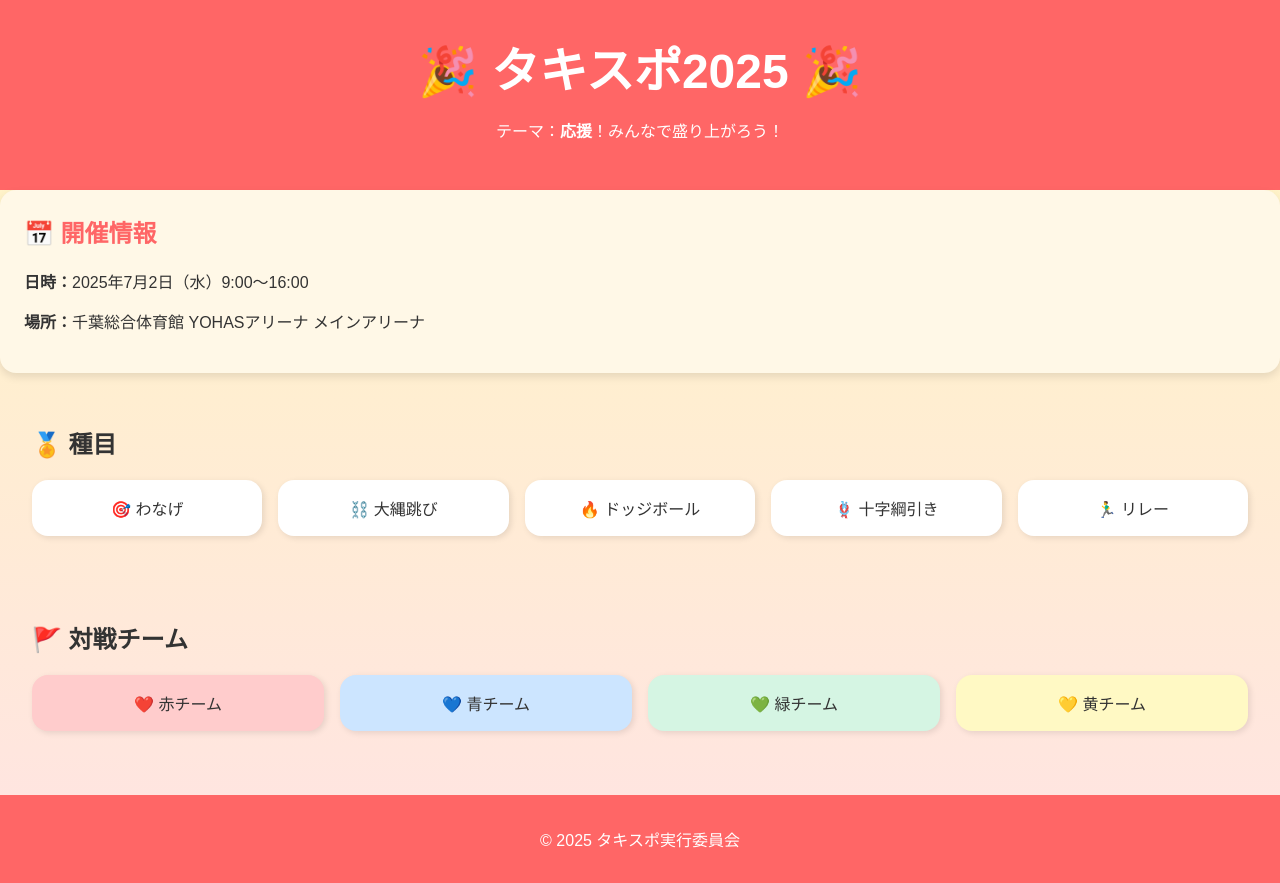
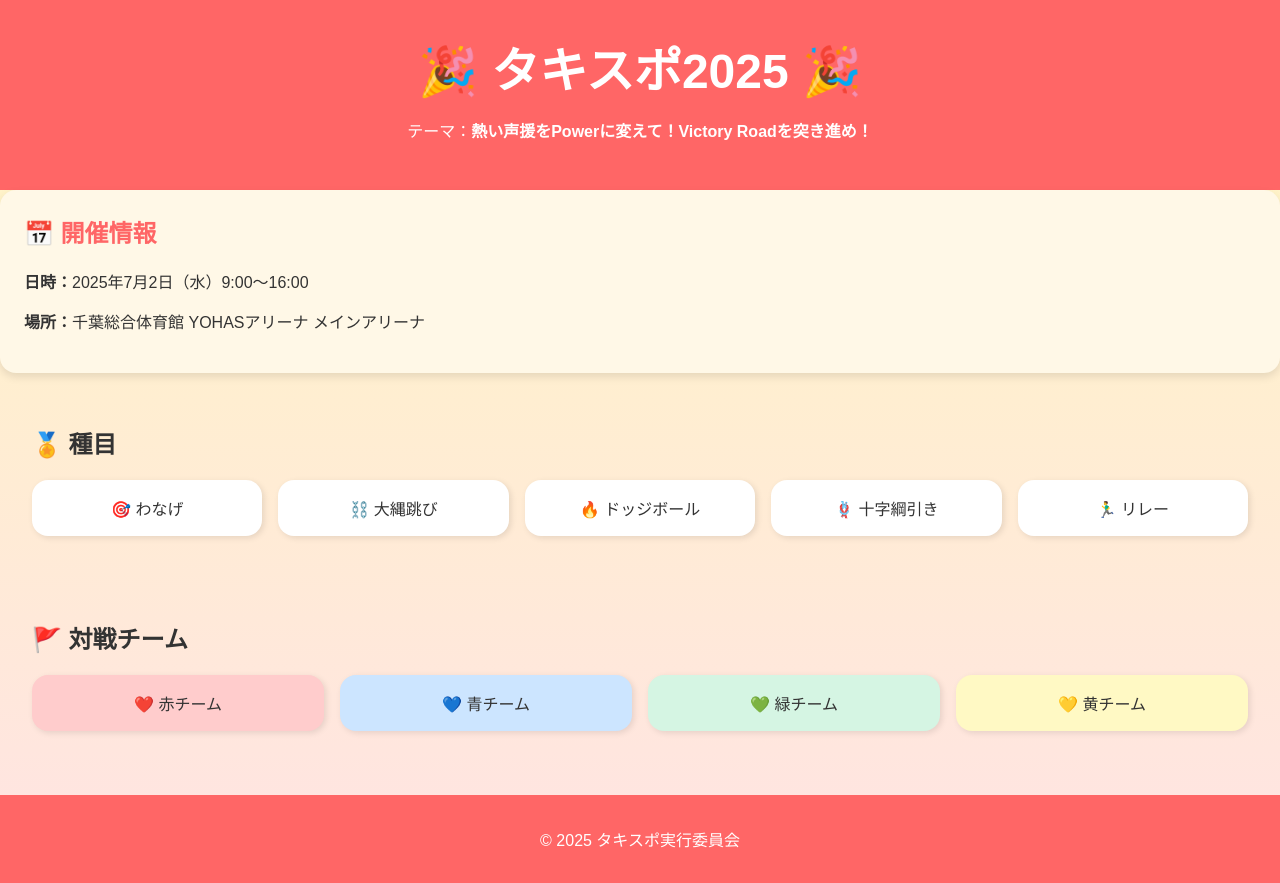
Before and after one commit to TakizawaTakahashi/TakizawaTakahashi.github.io, a plain HTML site: page index.html in a window 1280 px wide. Drawn offline with Linux system fonts and the light colour scheme; a web font is replaced by a local one.

Commit message:
Update index.html

```diff
--- a/index.html
+++ b/index.html
@@ -3,7 +3,7 @@
 <head>
   <meta charset="UTF-8">
   <meta name="viewport" content="width=device-width, initial-scale=1.0">
-  <title>タキスポ 2025</title>
+  <title>タキ★スポ2025　</title>
   <link href="https://fonts.googleapis.com/css2?family=Yusei+Magic&display=swap" rel="stylesheet">
   <style>
     body {
@@ -65,7 +65,7 @@
 <body>
   <header>
     <h1>🎉 タキスポ2025 🎉</h1>
-    <p>テーマ：<strong>応援</strong>！みんなで盛り上がろう！</p>
+    <p>テーマ：<strong>熱い声援をPowerに変えて！Victory Roadを突き進め！</strong></p>
   </header>
 
   <section class="section info">
```
